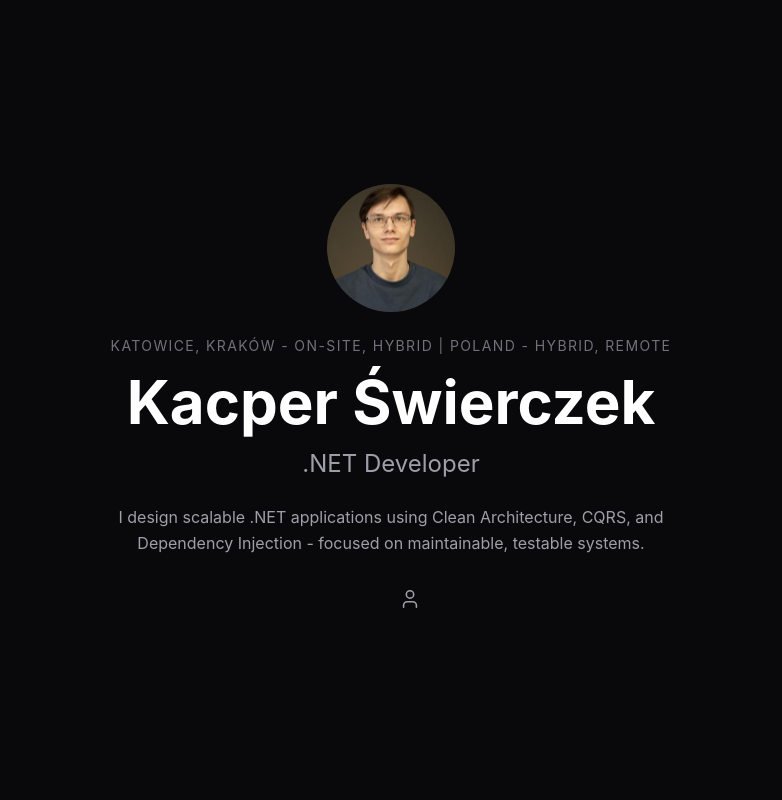
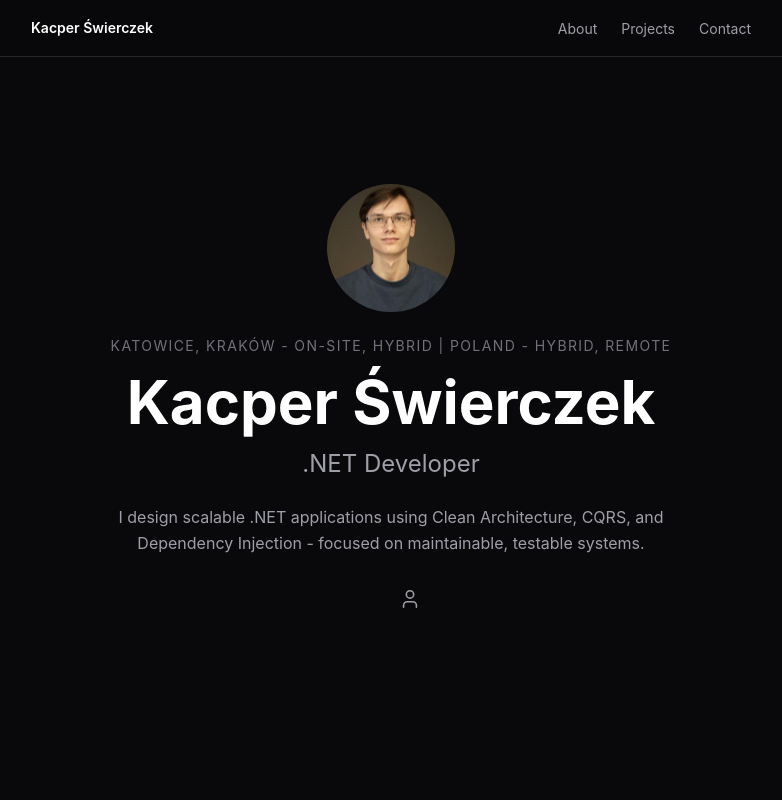
Before and after one commit to WebSpruce/about-me, a React (Vite) app: page / in a window 1280 px wide. Shown: the top 800 px of the page, without its empty margins (249-1031 px from the left). Built offline with nearby package versions, Linux system fonts and the light colour scheme; some icons are missing.

Commit message:
feat: add nav and footer
Creates a new nav and footer components. Updates other sections by adding their ids so the user can navigate to the section quickly.

```diff
--- a/src/App.tsx
+++ b/src/App.tsx
@@ -1,5 +1,8 @@
 import './App.css'
+import { Nav } from './components/Nav'
 import { About } from './sections/About'
+import { Contact } from './sections/Contact'
+import { Footer } from './sections/Footer'
 import { Hero } from './sections/Hero'
 import { Projects } from './sections/Projects'
 
@@ -7,9 +10,14 @@
 
   return (
     <main>
-      <Hero/>
-      <Projects />
-      <About />
+      <Nav />
+      <main>
+        <Hero/>
+        <Projects />
+        <About />
+        <Contact />
+      </main>
+      <Footer />
     </main>
   )
 }
--- /dev/null
+++ b/src/components/Nav.tsx
@@ -0,0 +1,27 @@
+import { navLinks } from '../data/nav';
+import { heroData } from '../data/hero';
+
+export function Nav() {
+  return (
+    <header className="fixed top-0 left-0 right-0 z-50 backdrop-blur-md bg-zinc-950/70 border-b border-zinc-800">
+      <nav className="max-w-3xl mx-auto flex items-center justify-between px-6 py-4">
+        <a href="#hero" className="text-sm font-semibold text-white">
+          {heroData.name}
+        </a>
+
+        <ul className="flex gap-6">
+          {navLinks.map((link) => (
+            <li key={link.href}>
+              <a
+                href={link.href}
+                className="text-sm text-zinc-400 hover:text-white transition-colors"
+              >
+                {link.label}
+              </a>
+            </li>
+          ))}
+        </ul>
+      </nav>
+    </header>
+  );
+}
--- /dev/null
+++ b/src/data/contact.ts
@@ -0,0 +1,12 @@
+import type { ContactData } from '../types/contact';
+import { socialLinks } from './socialLinks';
+
+const linkedin = socialLinks.find((link) => link.icon === 'linkedin');
+
+export const contactData: ContactData = {
+  eyebrow: 'Contact',
+  heading: "Let's talk.",
+  message:
+    "If you want to talk. The fastest way to reach me is on LinkedIn.",
+  linkedinUrl: linkedin?.url ?? 'https://www.linkedin.com/in/kacper-świerczek/',
+};
--- /dev/null
+++ b/src/data/nav.ts
@@ -0,0 +1,7 @@
+import type { NavLink } from '../types/nav';
+
+export const navLinks: NavLink[] = [
+  { label: 'About', href: '#about' },
+  { label: 'Projects', href: '#projects' },
+  { label: 'Contact', href: '#contact' },
+];
--- a/src/index.css
+++ b/src/index.css
@@ -1,4 +1,8 @@
 @import "tailwindcss";
+
+html {
+  scroll-behavior: smooth;
+}
 
 body {
   background-color: #09090b; /* matches bg-zinc-950 */
--- a/src/sections/About.tsx
+++ b/src/sections/About.tsx
@@ -2,7 +2,7 @@
 
 export function About() {
   return (
-    <section className="py-24 px-6 bg-zinc-950">
+    <section id="about" className="scroll-mt-20 py-24 px-6 bg-zinc-950">
       <div className="max-w-2xl mx-auto">
         <p className="text-sm uppercase tracking-widest text-zinc-500 mb-3">
           {aboutData.eyebrow}
--- /dev/null
+++ b/src/sections/Contact.tsx
@@ -0,0 +1,30 @@
+import { User } from 'lucide-react';
+import { contactData } from '../data/contact';
+
+export function Contact() {
+  return (
+    <section id="contact" className="scroll-mt-20 py-24 px-6 bg-zinc-950 ">
+      <div className="max-w-2xl mx-auto text-center">
+        <p className="text-sm uppercase tracking-widest text-zinc-500 mb-3">
+          {contactData.eyebrow}
+        </p>
+        <h2 className="text-3xl md:text-4xl font-bold text-white mb-4">
+          {contactData.heading}
+        </h2>
+        <p className="text-zinc-400 mb-10 leading-relaxed">
+          {contactData.message}
+        </p>
+
+        <a
+          href={contactData.linkedinUrl}
+          target="_blank"
+          rel="noopener noreferrer"
+          className="inline-flex items-center gap-2 px-6 py-3 rounded-full bg-white text-zinc-950 font-medium hover:bg-zinc-200 transition-colors"
+        >
+          <User size={18} />
+          Contact me on LinkedIn
+        </a>
+      </div>
+    </section>
+  );
+}
--- /dev/null
+++ b/src/sections/Footer.tsx
@@ -0,0 +1,17 @@
+import { heroData } from '../data/hero';
+import { SocialLinks } from '../components/SocialLinks';
+
+export function Footer() {
+  const year = new Date().getFullYear();
+
+  return (
+    <footer className="py-10 px-6 border-t border-zinc-800 bg-zinc-950">
+      <div className="max-w-3xl mx-auto flex flex-col md:flex-row items-center justify-between gap-4">
+        <p className="text-sm text-zinc-500">
+          © {year} {heroData.name}
+        </p>
+        <SocialLinks links={heroData.socialLinks} />
+      </div>
+    </footer>
+  );
+}
--- a/src/sections/Hero.tsx
+++ b/src/sections/Hero.tsx
@@ -3,7 +3,7 @@
 
 export function Hero() {
     return(
-        <section className="min-h-screen flex flex-col items-center justify-center px-6 bg-zinc-950 text-center">
+        <section id="hero" className="scroll-mt-20 min-h-screen flex flex-col items-center justify-center px-6 bg-zinc-950 text-center">
             <img
                 src={heroData.photoUrl} alt={heroData.name}
                 className="w-32 h-32 rounded-full object-cover mb-6 "/>
--- a/src/sections/Projects.tsx
+++ b/src/sections/Projects.tsx
@@ -3,7 +3,7 @@
 
 export function Projects() {
   return (
-    <section className="py-24 px-6 bg-zinc-950">
+    <section id="projects" className="scroll-mt-20 py-24 px-6 bg-zinc-950">
       <div className="max-w-3xl mx-auto">
         <p className="text-sm uppercase tracking-widest text-zinc-500 mb-3">
           Case files
--- /dev/null
+++ b/src/types/contact.ts
@@ -0,0 +1,6 @@
+export interface ContactData {
+  eyebrow: string;
+  heading: string;
+  message: string;
+  linkedinUrl: string;
+}
--- /dev/null
+++ b/src/types/nav.ts
@@ -0,0 +1,4 @@
+export interface NavLink {
+  label: string;
+  href: string;
+}
```
